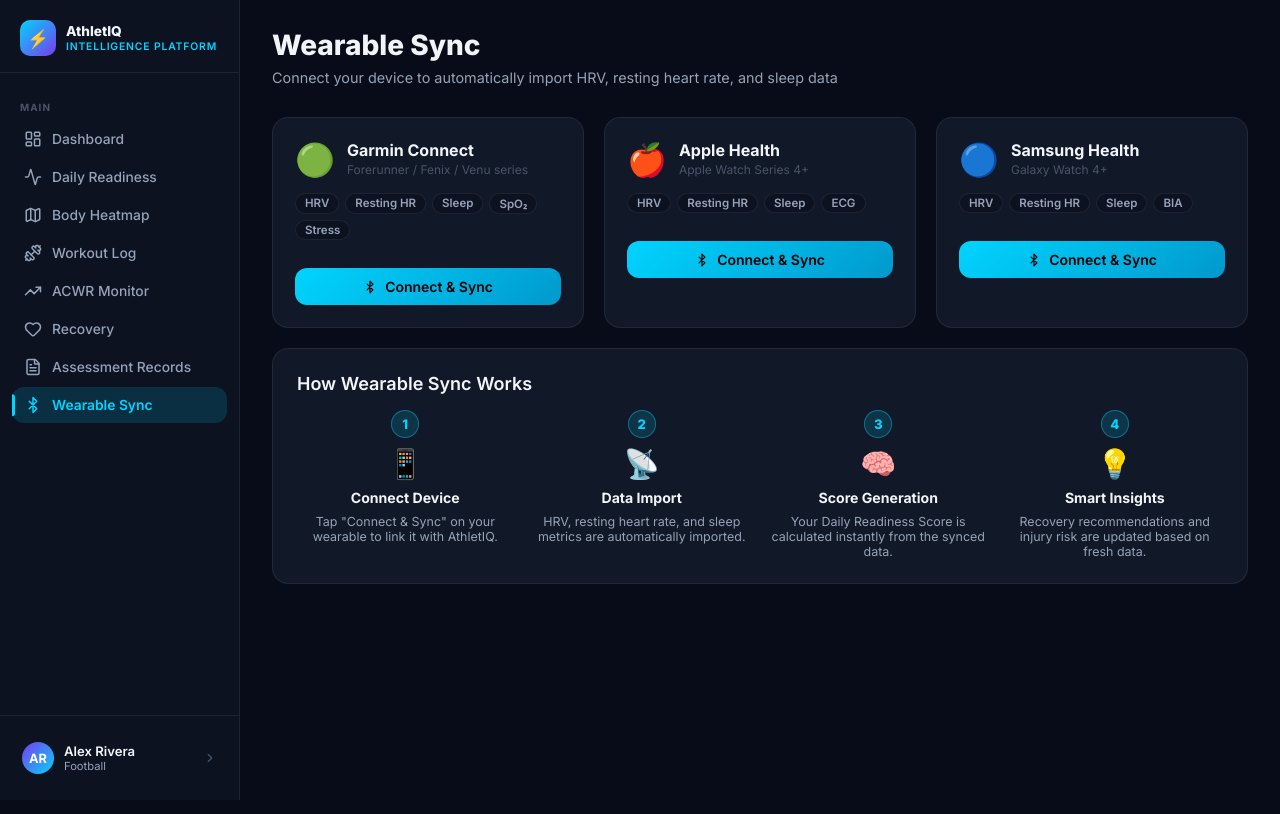
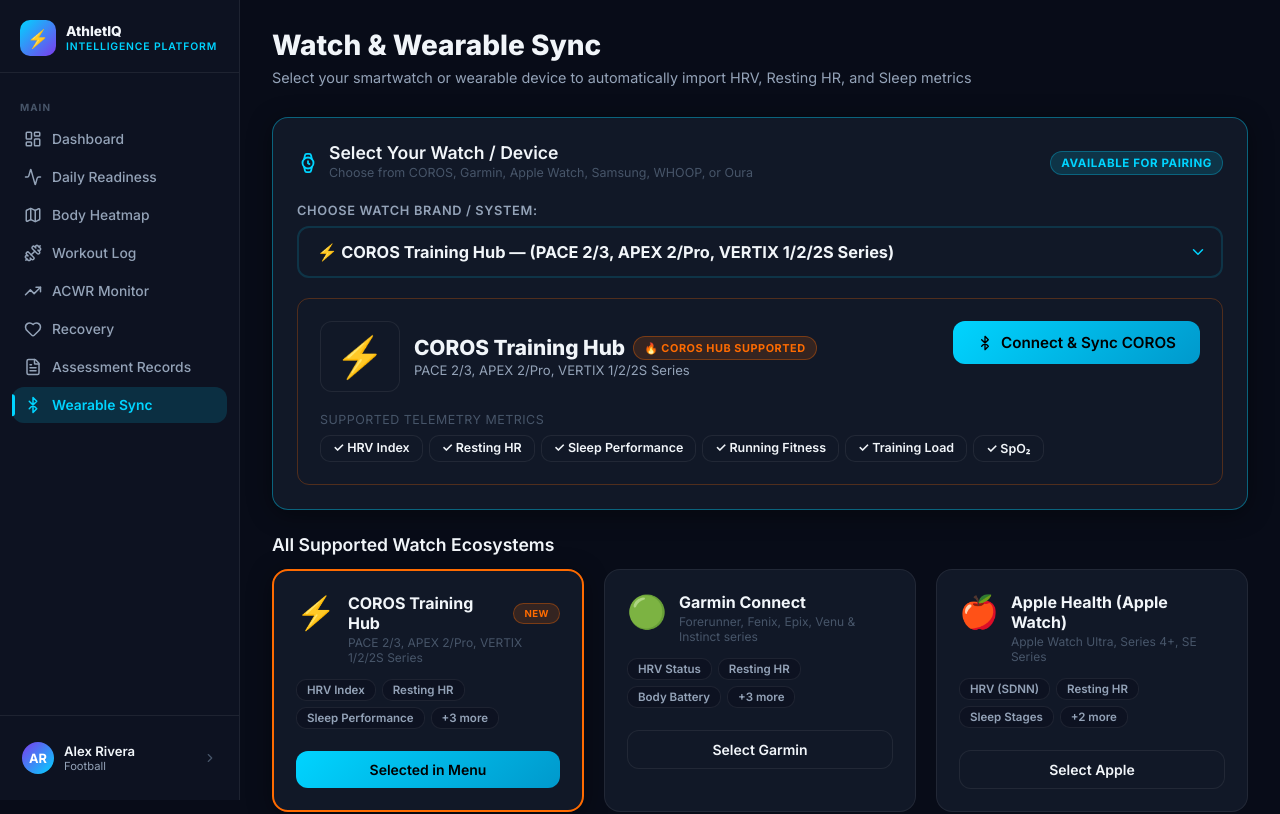
Before and after one commit to Anany1014/Sports-Injury-Predictor, a React (Vite) app in the folder frontend/: page /wearable in a window 1280 px wide. Shown: the top 814 px of the page. Built offline with nearby package versions, Linux system fonts and the light colour scheme.

Commit message:
feat: add COROS Training Hub watch option and dropdown select menu for wearable devices

```diff
--- a/frontend/src/pages/WearableSync.css
+++ b/frontend/src/pages/WearableSync.css
@@ -1,3 +1,4 @@
+/* src/pages/WearableSync.css */
 .sync-banner {
   display: flex;
   align-items: center;
@@ -5,10 +6,10 @@
   background: var(--green-dim);
   border: 1px solid rgba(57,255,20,0.3);
   border-radius: var(--radius-md);
-  padding: 12px 16px;
+  padding: 14px 18px;
   margin-bottom: 20px;
-  font-size: 0.85rem;
-  color: var(--text-secondary);
+  font-size: 0.88rem;
+  color: var(--text-primary);
   flex-wrap: wrap;
 }
 .sync-banner-pills { display: flex; gap: 8px; margin-left: auto; }
@@ -16,15 +17,51 @@
   background: rgba(0,212,255,0.1);
   color: var(--cyan);
   border: 1px solid rgba(0,212,255,0.25);
-  padding: 2px 10px;
+  padding: 3px 12px;
   border-radius: 12px;
-  font-size: 0.75rem;
+  font-size: 0.78rem;
+  font-weight: 600;
+  display: flex;
+  align-items: center;
+}
+
+.watch-selector-card {
+  padding: 24px;
+}
+
+.watch-selector-header {
+  display: flex;
+  justify-content: space-between;
+  align-items: center;
+  flex-wrap: wrap;
+  gap: 12px;
+}
+
+.watch-dropdown-select option {
+  background: var(--bg-card-alt);
+  color: var(--text-primary);
+  padding: 10px;
   font-weight: 600;
 }
 
-.devices-grid { display: grid; grid-template-columns: repeat(3,1fr); gap: 20px; }
+.watch-dropdown-select:focus {
+  outline: none;
+  border-color: var(--cyan);
+  box-shadow: 0 0 12px rgba(0,212,255,0.25);
+}
 
-.device-card { padding: 22px; display: flex; flex-direction: column; gap: 14px; }
+.badge-orange {
+  background: rgba(255,107,0,0.15);
+  color: #FF6B00;
+  border: 1px solid rgba(255,107,0,0.35);
+  font-weight: 700;
+}
+
+.devices-grid { display: grid; grid-template-columns: repeat(auto-fit, minmax(280px, 1fr)); gap: 20px; }
+
+.device-card { padding: 22px; display: flex; flex-direction: column; gap: 14px; transition: transform 0.2s ease, border-color 0.2s ease; }
+.device-card:hover { transform: translateY(-2px); }
+
 .device-header { display: flex; align-items: flex-start; gap: 12px; }
 .device-logo { font-size: 2rem; flex-shrink: 0; }
 .device-name { font-size: 1rem; font-weight: 700; }
@@ -35,7 +72,7 @@
   background: var(--bg-secondary);
   border: 1px solid var(--border);
   color: var(--text-secondary);
-  padding: 2px 9px;
+  padding: 3px 10px;
   border-radius: 10px;
   font-size: 0.72rem;
   font-weight: 600;
--- a/frontend/src/pages/WearableSync.jsx
+++ b/frontend/src/pages/WearableSync.jsx
@@ -1,27 +1,88 @@
 // src/pages/WearableSync.jsx
 import { useState } from 'react';
 import { useAthlete } from '../context/AthleteContext';
-import { Bluetooth, RefreshCw, CheckCircle, Clock } from 'lucide-react';
+import { Bluetooth, RefreshCw, CheckCircle, Clock, Watch, ChevronDown, Activity, Heart, Moon, Zap } from 'lucide-react';
 import './WearableSync.css';
 
-const DEVICES = [
-  { id: 'Garmin', name: 'Garmin Connect', logo: '🟢', desc: 'Forerunner / Fenix / Venu series', metrics: ['HRV', 'Resting HR', 'Sleep', 'SpO₂', 'Stress'] },
-  { id: 'Apple Watch', name: 'Apple Health', logo: '🍎', desc: 'Apple Watch Series 4+', metrics: ['HRV', 'Resting HR', 'Sleep', 'ECG'] },
-  { id: 'Samsung Watch', name: 'Samsung Health', logo: '🔵', desc: 'Galaxy Watch 4+', metrics: ['HRV', 'Resting HR', 'Sleep', 'BIA'] },
+const WATCH_DEVICES = [
+  {
+    id: 'COROS',
+    name: 'COROS Training Hub',
+    brand: 'COROS',
+    logo: '⚡',
+    desc: 'PACE 2/3, APEX 2/Pro, VERTIX 1/2/2S Series',
+    metrics: ['HRV Index', 'Resting HR', 'Sleep Performance', 'Running Fitness', 'Training Load', 'SpO₂'],
+    color: '#FF6B00',
+    popular: true,
+  },
+  {
+    id: 'Garmin',
+    name: 'Garmin Connect',
+    brand: 'Garmin',
+    logo: '🟢',
+    desc: 'Forerunner, Fenix, Epix, Venu & Instinct series',
+    metrics: ['HRV Status', 'Resting HR', 'Body Battery', 'Sleep Score', 'SpO₂', 'Stress Score'],
+    color: '#00A8FF',
+    popular: true,
+  },
+  {
+    id: 'Apple Watch',
+    name: 'Apple Health (Apple Watch)',
+    brand: 'Apple',
+    logo: '🍎',
+    desc: 'Apple Watch Ultra, Series 4+, SE Series',
+    metrics: ['HRV (SDNN)', 'Resting HR', 'Sleep Stages', 'VO2 Max', 'Wrist Temp'],
+    color: '#FF2D55',
+    popular: true,
+  },
+  {
+    id: 'Samsung Watch',
+    name: 'Samsung Health',
+    brand: 'Samsung',
+    logo: '🔵',
+    desc: 'Galaxy Watch 4 / 5 / 6 / Ultra',
+    metrics: ['HRV', 'Resting HR', 'Sleep Score', 'Body Composition (BIA)', 'SpO₂'],
+    color: '#1428A0',
+    popular: false,
+  },
+  {
+    id: 'WHOOP',
+    name: 'WHOOP Strap',
+    brand: 'WHOOP',
+    logo: '⬛',
+    desc: 'WHOOP 4.0 Performance Strap',
+    metrics: ['Recovery %', 'Day Strain', 'Sleep Performance', 'HRV', 'RHR'],
+    color: '#00FF66',
+    popular: false,
+  },
+  {
+    id: 'Oura',
+    name: 'Oura Ring',
+    brand: 'Oura',
+    logo: '💍',
+    desc: 'Oura Ring Gen 3 / Horizon',
+    metrics: ['Readiness Score', 'HRV Balance', 'Sleep Quality', 'Skin Temp'],
+    color: '#D4AF37',
+    popular: false,
+  }
 ];
 
 export default function WearableSync() {
   const { wearableSync, syncWearable } = useAthlete();
-  const [syncing, setSyncing] = useState(null);
-  const [justSynced, setJustSynced] = useState(null);
+  const [selectedDeviceId, setSelectedDeviceId] = useState(wearableSync.device || 'COROS');
+  const [syncing, setSyncing] = useState(false);
+  const [justSynced, setJustSynced] = useState(false);
 
-  const handleSync = async (deviceId) => {
-    setSyncing(deviceId);
-    await new Promise(r => setTimeout(r, 1500));
-    syncWearable(deviceId);
-    setSyncing(null);
-    setJustSynced(deviceId);
-    setTimeout(() => setJustSynced(null), 3000);
+  const selectedDevice = WATCH_DEVICES.find(d => d.id === selectedDeviceId) || WATCH_DEVICES[0];
+  const isConnected = wearableSync.device === selectedDevice.id;
+
+  const handleSync = async () => {
+    setSyncing(true);
+    await new Promise(r => setTimeout(r, 1400));
+    syncWearable(selectedDevice.id);
+    setSyncing(false);
+    setJustSynced(true);
+    setTimeout(() => setJustSynced(false), 3000);
   };
 
   const formatTime = (iso) => {
@@ -34,97 +95,200 @@
     <div className="page animate-fade-in">
       <div className="page-header">
         <div>
-          <h1 className="page-title">Wearable Sync</h1>
-          <p className="page-subtitle">Connect your device to automatically import HRV, resting heart rate, and sleep data</p>
+          <h1 className="page-title">Watch & Wearable Sync</h1>
+          <p className="page-subtitle">Select your smartwatch or wearable device to automatically import HRV, Resting HR, and Sleep metrics</p>
         </div>
       </div>
 
       {wearableSync.lastSync && (
         <div className="sync-banner animate-fade-in">
           <CheckCircle size={16} color="var(--green)" />
-          <span>Last sync: <strong>{wearableSync.device}</strong> at {formatTime(wearableSync.lastSync)}</span>
+          <span>Active Device Synced: <strong>{wearableSync.device}</strong> at {formatTime(wearableSync.lastSync)}</span>
           <div className="sync-banner-pills">
-            <span className="pill">HRV: {wearableSync.hrv} ms</span>
-            <span className="pill">RHR: {wearableSync.rhr} bpm</span>
-            <span className="pill">Sleep: {wearableSync.sleepHours}h</span>
+            <span className="pill"><Activity size={10} style={{ marginRight: 4 }} /> HRV: {wearableSync.hrv} ms</span>
+            <span className="pill"><Heart size={10} style={{ marginRight: 4 }} /> RHR: {wearableSync.rhr} bpm</span>
+            <span className="pill"><Moon size={10} style={{ marginRight: 4 }} /> Sleep: {wearableSync.sleepHours}h</span>
           </div>
         </div>
       )}
 
-      <div className="devices-grid">
-        {DEVICES.map(device => {
-          const isConnected = wearableSync.device === device.id;
-          const isSyncing = syncing === device.id;
-          const isJustSynced = justSynced === device.id;
+      {/* Dropdown Menu & Watch Selector */}
+      <div className="card card-glow watch-selector-card" style={{ marginBottom: 24 }}>
+        <div className="watch-selector-header">
+          <div style={{ display: 'flex', alignItems: 'center', gap: 10 }}>
+            <Watch size={22} color="var(--cyan)" />
+            <div>
+              <h3 style={{ margin: 0, fontSize: '1.1rem' }}>Select Your Watch / Device</h3>
+              <p style={{ margin: 0, fontSize: '0.78rem', color: 'var(--text-muted)' }}>Choose from COROS, Garmin, Apple Watch, Samsung, WHOOP, or Oura</p>
+            </div>
+          </div>
+
+          <span className={`badge ${isConnected ? 'badge-low' : 'badge-cyan'}`}>
+            {isConnected ? '✓ Currently Connected' : 'Available for Pairing'}
+          </span>
+        </div>
+
+        {/* Dropdown Menu */}
+        <div className="dropdown-container" style={{ margin: '20px 0' }}>
+          <label className="form-label" style={{ display: 'flex', alignItems: 'center', gap: 6, marginBottom: 8 }}>
+            <span>Choose Watch Brand / System:</span>
+          </label>
+          <div style={{ position: 'relative' }}>
+            <select
+              className="watch-dropdown-select form-input"
+              value={selectedDeviceId}
+              onChange={(e) => setSelectedDeviceId(e.target.value)}
+              style={{
+                width: '100%',
+                padding: '14px 18px',
+                fontSize: '1.02rem',
+                fontWeight: 700,
+                appearance: 'none',
+                background: 'var(--bg-card-alt)',
+                border: '2px solid var(--cyan-dim)',
+                borderRadius: 'var(--radius-md)',
+                color: 'var(--text-primary)',
+                cursor: 'pointer'
+              }}
+            >
+              {WATCH_DEVICES.map(device => (
+                <option key={device.id} value={device.id}>
+                  {device.logo} {device.name} — ({device.desc})
+                </option>
+              ))}
+            </select>
+            <ChevronDown size={18} color="var(--cyan)" style={{ position: 'absolute', right: 16, top: '50%', transform: 'translateY(-50%)', pointerEvents: 'none' }} />
+          </div>
+        </div>
+
+        {/* Selected Watch Details View */}
+        <div className="selected-device-detail-card" style={{ background: 'var(--bg-card-alt)', borderRadius: 'var(--radius-md)', padding: 22, border: `1px solid ${selectedDevice.color}44` }}>
+          <div style={{ display: 'flex', alignItems: 'flex-start', justifyContent: 'space-between', gap: 16, flexWrap: 'wrap' }}>
+            <div style={{ display: 'flex', alignItems: 'center', gap: 14 }}>
+              <div style={{ fontSize: '2.5rem', background: 'var(--bg-card)', padding: '10px 14px', borderRadius: 12, border: '1px solid var(--border)' }}>
+                {selectedDevice.logo}
+              </div>
+              <div>
+                <div style={{ fontSize: '1.3rem', fontWeight: 800, color: 'var(--text-primary)', display: 'flex', alignItems: 'center', gap: 8 }}>
+                  {selectedDevice.name}
+                  {selectedDevice.id === 'COROS' && <span className="badge badge-orange" style={{ fontSize: '0.68rem' }}>🔥 COROS Hub Supported</span>}
+                </div>
+                <div style={{ fontSize: '0.82rem', color: 'var(--text-secondary)', marginTop: 2 }}>{selectedDevice.desc}</div>
+              </div>
+            </div>
+
+            <button
+              className={`btn ${isConnected ? 'btn-secondary' : 'btn-primary'}`}
+              style={{ minWidth: 180, padding: '12px 24px', fontSize: '0.95rem' }}
+              onClick={handleSync}
+              disabled={syncing}
+            >
+              {syncing ? (
+                <><RefreshCw size={16} className="spin-icon" /> Syncing {selectedDevice.brand}...</>
+              ) : justSynced ? (
+                <><CheckCircle size={16} /> Connected & Synced!</>
+              ) : (
+                <><Bluetooth size={16} /> {isConnected ? 'Re-Sync Device' : `Connect & Sync ${selectedDevice.brand}`}</>
+              )}
+            </button>
+          </div>
+
+          <div style={{ marginTop: 20 }}>
+            <div style={{ fontSize: '0.78rem', color: 'var(--text-muted)', textTransform: 'uppercase', letterSpacing: '0.5px', marginBottom: 8 }}>
+              Supported Telemetry Metrics
+            </div>
+            <div className="device-metrics">
+              {selectedDevice.metrics.map(m => (
+                <span key={m} className="metric-pill" style={{ background: 'var(--bg-card)', borderColor: 'var(--border)', color: 'var(--text-primary)', fontSize: '0.78rem', padding: '4px 12px' }}>
+                  ✓ {m}
+                </span>
+              ))}
+            </div>
+          </div>
+
+          {isConnected && wearableSync.lastSync && (
+            <div style={{ marginTop: 20, paddingTop: 16, borderTop: '1px dashed var(--border)', display: 'flex', alignItems: 'center', justifyContent: 'space-between', flexWrap: 'wrap', gap: 12 }}>
+              <div style={{ display: 'flex', alignItems: 'center', gap: 6, fontSize: '0.8rem', color: 'var(--text-muted)' }}>
+                <Clock size={14} />
+                <span>Last Synced Telemetry: {formatTime(wearableSync.lastSync)}</span>
+              </div>
+              <div style={{ display: 'flex', gap: 20 }}>
+                <div style={{ textAlign: 'center' }}>
+                  <div style={{ fontSize: '1.2rem', fontWeight: 800, color: 'var(--cyan)' }}>{wearableSync.hrv} ms</div>
+                  <div style={{ fontSize: '0.68rem', color: 'var(--text-muted)', textTransform: 'uppercase' }}>HRV</div>
+                </div>
+                <div style={{ textAlign: 'center' }}>
+                  <div style={{ fontSize: '1.2rem', fontWeight: 800, color: 'var(--red)' }}>{wearableSync.rhr} bpm</div>
+                  <div style={{ fontSize: '0.68rem', color: 'var(--text-muted)', textTransform: 'uppercase' }}>RHR</div>
+                </div>
+                <div style={{ textAlign: 'center' }}>
+                  <div style={{ fontSize: '1.2rem', fontWeight: 800, color: '#7C3AED' }}>{wearableSync.sleepHours}h</div>
+                  <div style={{ fontSize: '0.68rem', color: 'var(--text-muted)', textTransform: 'uppercase' }}>Sleep</div>
+                </div>
+              </div>
+            </div>
+          )}
+        </div>
+      </div>
+
+      {/* Grid of all compatible watches for quick selection */}
+      <h3 style={{ marginBottom: 14, fontSize: '1.1rem' }}>All Supported Watch Ecosystems</h3>
+      <div className="devices-grid" style={{ gridTemplateColumns: 'repeat(auto-fit, minmax(280px, 1fr))' }}>
+        {WATCH_DEVICES.map(device => {
+          const isSelected = selectedDeviceId === device.id;
+          const isConn = wearableSync.device === device.id;
           return (
-            <div key={device.id} className={`device-card card ${isConnected ? 'card-glow' : ''}`}>
+            <div
+              key={device.id}
+              className={`device-card card ${isSelected ? 'card-glow' : ''}`}
+              style={{ cursor: 'pointer', border: isSelected ? `2px solid ${device.color}` : '1px solid var(--border)' }}
+              onClick={() => setSelectedDeviceId(device.id)}
+            >
               <div className="device-header">
                 <div className="device-logo">{device.logo}</div>
                 <div style={{ flex: 1 }}>
-                  <div className="device-name">{device.name}</div>
+                  <div className="device-name" style={{ display: 'flex', alignItems: 'center', gap: 6 }}>
+                    {device.name}
+                    {device.id === 'COROS' && <span className="badge badge-orange" style={{ fontSize: '0.6rem' }}>NEW</span>}
+                  </div>
                   <div className="device-desc">{device.desc}</div>
                 </div>
-                {isConnected && <span className="badge badge-low"><CheckCircle size={10}/> Active</span>}
+                {isConn && <span className="badge badge-low"><CheckCircle size={10} /> Active</span>}
               </div>
 
               <div className="device-metrics">
-                {device.metrics.map(m => (
+                {device.metrics.slice(0, 3).map(m => (
                   <span key={m} className="metric-pill">{m}</span>
                 ))}
-              </div>
-
-              {isConnected && wearableSync.lastSync && (
-                <div className="device-last-sync">
-                  <Clock size={12}/>
-                  <span>Last synced: {formatTime(wearableSync.lastSync)}</span>
-                </div>
-              )}
-
-              <div className="device-data-row">
-                {isConnected && wearableSync.hrv && (
-                  <>
-                    <div className="device-data-item">
-                      <div className="ddi-val" style={{color:'var(--cyan)'}}>{wearableSync.hrv}</div>
-                      <div className="ddi-label">HRV (ms)</div>
-                    </div>
-                    <div className="device-data-item">
-                      <div className="ddi-val" style={{color:'var(--red)'}}>{wearableSync.rhr}</div>
-                      <div className="ddi-label">RHR (bpm)</div>
-                    </div>
-                    <div className="device-data-item">
-                      <div className="ddi-val" style={{color:'#7C3AED'}}>{wearableSync.sleepHours}h</div>
-                      <div className="ddi-label">Sleep</div>
-                    </div>
-                  </>
+                {device.metrics.length > 3 && (
+                  <span className="metric-pill">+{device.metrics.length - 3} more</span>
                 )}
               </div>
 
               <button
-                className={`btn ${isConnected ? 'btn-secondary' : 'btn-primary'} sync-btn`}
-                onClick={() => handleSync(device.id)}
-                disabled={isSyncing}
+                className={`btn ${isSelected ? 'btn-primary' : 'btn-secondary'} sync-btn`}
+                style={{ marginTop: 8 }}
+                onClick={(e) => {
+                  e.stopPropagation();
+                  setSelectedDeviceId(device.id);
+                  handleSync();
+                }}
               >
-                {isSyncing ? (
-                  <><RefreshCw size={14} className="spin-icon" /> Syncing...</>
-                ) : isJustSynced ? (
-                  <><CheckCircle size={14} /> Synced!</>
-                ) : (
-                  <><Bluetooth size={14} /> {isConnected ? 'Re-Sync' : 'Connect & Sync'}</>
-                )}
+                {isSelected ? 'Selected in Menu' : `Select ${device.brand}`}
               </button>
             </div>
           );
         })}
       </div>
 
-      <div className="card" style={{marginTop:20,padding:24}}>
-        <h3 style={{marginBottom:16}}>How Wearable Sync Works</h3>
+      <div className="card" style={{ marginTop: 24, padding: 24 }}>
+        <h3 style={{ marginBottom: 16 }}>How Watch & Wearable Sync Works</h3>
         <div className="sync-steps">
           {[
-            { icon: '📱', step: '1', title: 'Connect Device', desc: 'Tap "Connect & Sync" on your wearable to link it with AthletIQ.' },
-            { icon: '📡', step: '2', title: 'Data Import', desc: 'HRV, resting heart rate, and sleep metrics are automatically imported.' },
-            { icon: '🧠', step: '3', title: 'Score Generation', desc: 'Your Daily Readiness Score is calculated instantly from the synced data.' },
-            { icon: '💡', step: '4', title: 'Smart Insights', desc: 'Recovery recommendations and injury risk are updated based on fresh data.' },
+            { icon: '⌚', step: '1', title: 'Select Your Watch', desc: 'Choose COROS, Garmin, Apple Watch, Samsung, or WHOOP from the dropdown menu.' },
+            { icon: '📡', step: '2', title: 'Telemetry Import', desc: 'HRV Index, resting heart rate, and sleep duration are imported automatically.' },
+            { icon: '🧠', step: '3', title: 'Readiness Score', desc: 'Your Daily Readiness Score is updated in real time from your watch data.' },
+            { icon: '💡', step: '4', title: 'Injury Predictor', desc: 'The ML model incorporates fresh watch telemetry into injury risk forecasting.' },
           ].map(s => (
             <div key={s.step} className="sync-step">
               <div className="sync-step-num">{s.step}</div>
```
